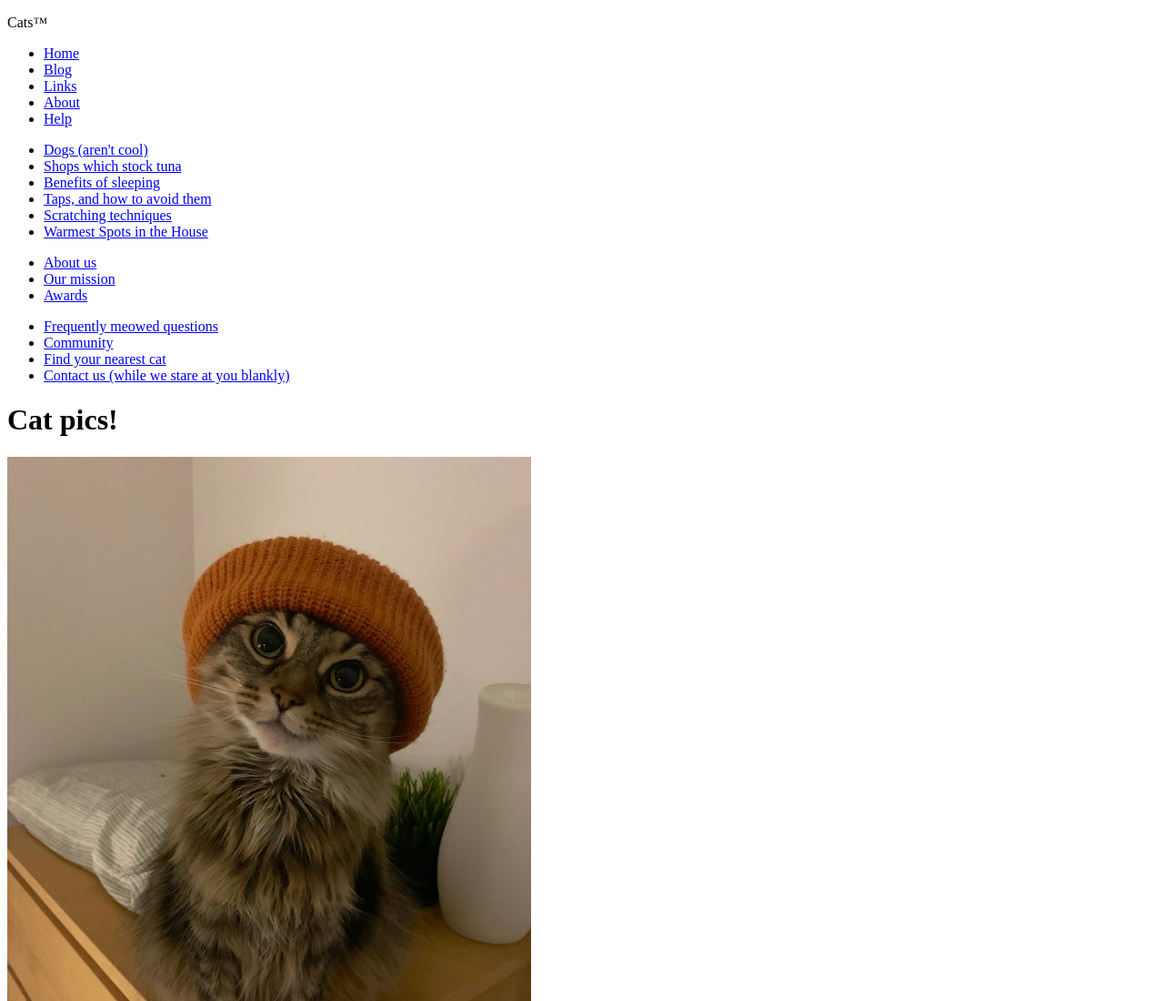
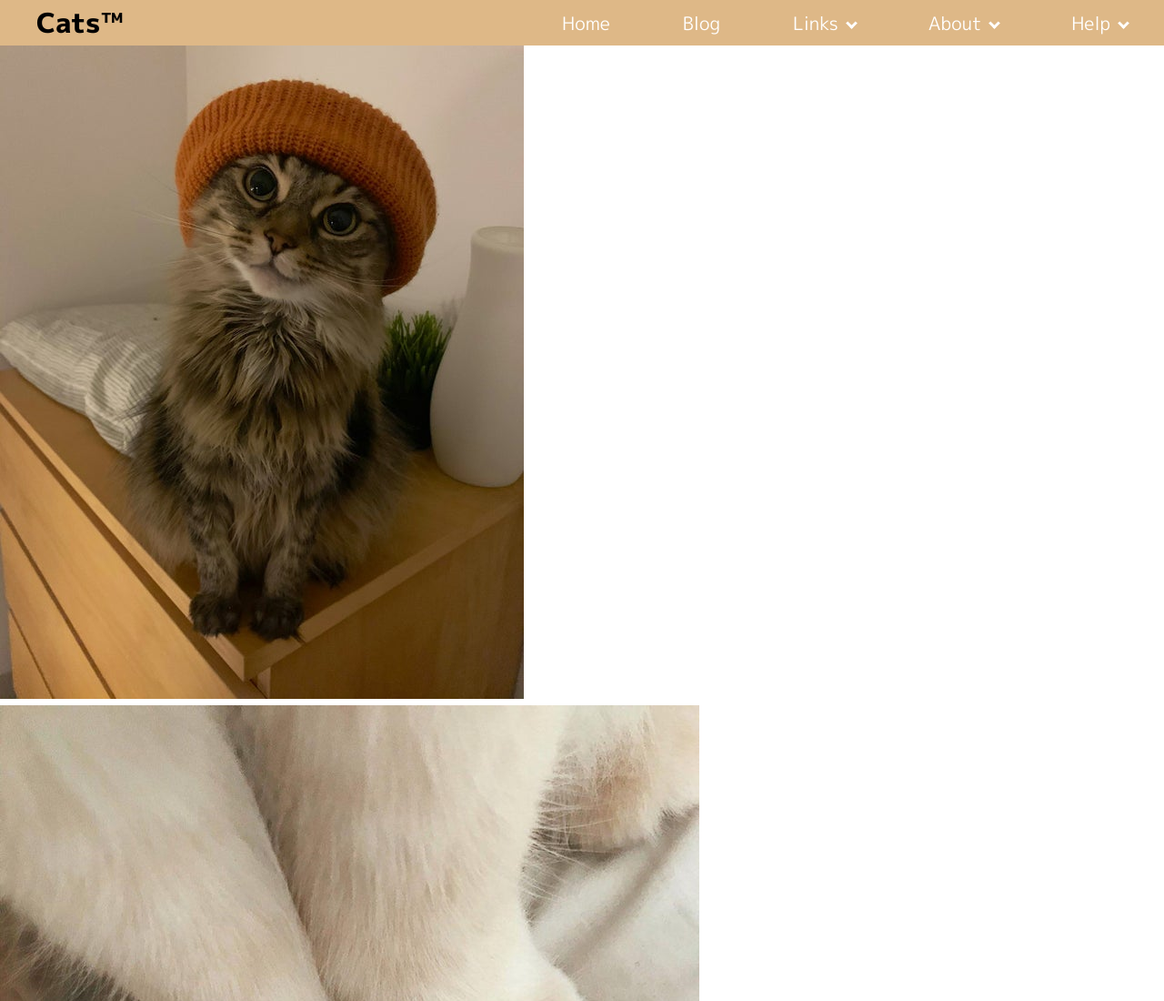
Before and after one commit to daoudmerchant/dynamic-user-interface, a website with bundled scripts: page dist/index.html in a window 1280 px wide. Shown: the top 1100 px of the page at 91% size. Built offline with nearby package versions, Linux system fonts and the light colour scheme.

Commit message:
Add navbar styling

```diff
--- a/dist/index.html
+++ b/dist/index.html
@@ -7,15 +7,17 @@
   </head>
   <body>
     <nav>
-      <p id="logo">Cats&trade;</p>
-      <ul id="mainlinks">
-        <li><a href="#">Home</a></li>
-        <li><a href="#">Blog</a></li>
-        <li id="external" class="dropdown"><a href="#">Links</a></li>
-        <li id="about" class="dropdown"><a href="#">About</a></li>
-        <li id="help" class="dropdown"><a href="#">Help</a></li>
-      </ul>
-      <div id="dropdownbox">
+      <div id="mainnavcontainer">
+        <p id="logo">Cats&trade;</p>
+        <ul id="mainlinks">
+          <li><a href="#">Home</a></li>
+          <li><a href="#">Blog</a></li>
+          <li id="external" class="dropdown"><a href="#">Links<span class="arrow down"></span></a></li>
+          <li id="about" class="dropdown"><a href="#">About<span class="arrow down"></span></a></li>
+          <li id="help" class="dropdown"><a href="#">Help<span class="arrow down"></span></a></li>
+        </ul>
+      </div>
+      <div id="dropdownbox" class="hidden">
         <div id="externalcontainer">
           <ul>
             <li><a href="#">Dogs (aren't cool)</a></li>
@@ -44,9 +46,8 @@
       </div>
     </nav>
     <main>
-      <h1>Cat pics!</h1>
-      <div id="gallerycontainer">
-        <div id="galleryviewport">
+      <div id="galleryviewport" class="hidden"></div>
+        <div id="gallery">
           <img src="../images/cat1.jpg" alt="A cat wearing an orange beanie">
           <img src="../images/cat2.jpg" alt="Close-up of a cat's fluffy front paws">
           <img src="../images/cat3.jpg" alt="A blue cat asleep on a couch">
--- a/dist/styles.css
+++ b/dist/styles.css
@@ -0,0 +1,95 @@
+@import url('https://fonts.googleapis.com/css2?family=M+PLUS+1p:wght@300;400;800&display=swap');
+
+html, body {
+    margin: 0;
+    padding: 0;
+}
+
+html {
+    font-size: 20px;
+}
+
+* {
+    font-family: 'M PLUS 1p', sans-serif;
+    user-select: none;
+}
+
+nav {
+    position: absolute;
+    top: 0;
+    width: 100%;
+    background-color: burlywood;
+}
+
+#logo {
+    font-size: 1.5rem;
+    font-weight: bold;
+    margin: 0 auto 0 0;
+}
+
+#logo, #mainlinks a {
+    padding-left: 2rem;
+    padding-right: 2rem;
+}
+
+#mainlinks {
+    margin: 0;
+}
+
+#mainlinks li {
+    height: 100%;
+    padding-top: 10px;
+    padding-bottom: 10px;
+}
+
+#mainlinks a {
+    padding-top: 10px;
+    padding-bottom: 10px;
+}
+
+#mainlinks a:hover {
+    background-color: coral;
+}
+
+#mainnavcontainer, #mainlinks {
+    display: flex;
+}
+
+#mainnavcontainer {
+    align-items: center;
+    margin: 0;
+}
+
+li {
+    display: block;
+    list-style-type: none;
+}
+
+a {
+    text-decoration: none;
+    color: white;
+}
+
+.hidden {
+    display: none;
+}
+
+/* from https://www.w3schools.com/howto/howto_css_arrows.asp */
+
+.arrow {
+    border: solid white;
+    border-width: 0 3px 3px 0;
+    display: inline-block;
+    padding: 3px;
+    margin-left: 10px;
+}
+
+.up {
+    transform: rotate(-135deg);
+    margin-top: 3px;
+}
+
+.down {
+    transform: rotate(45deg);
+    margin-bottom: 3px;
+}
```
